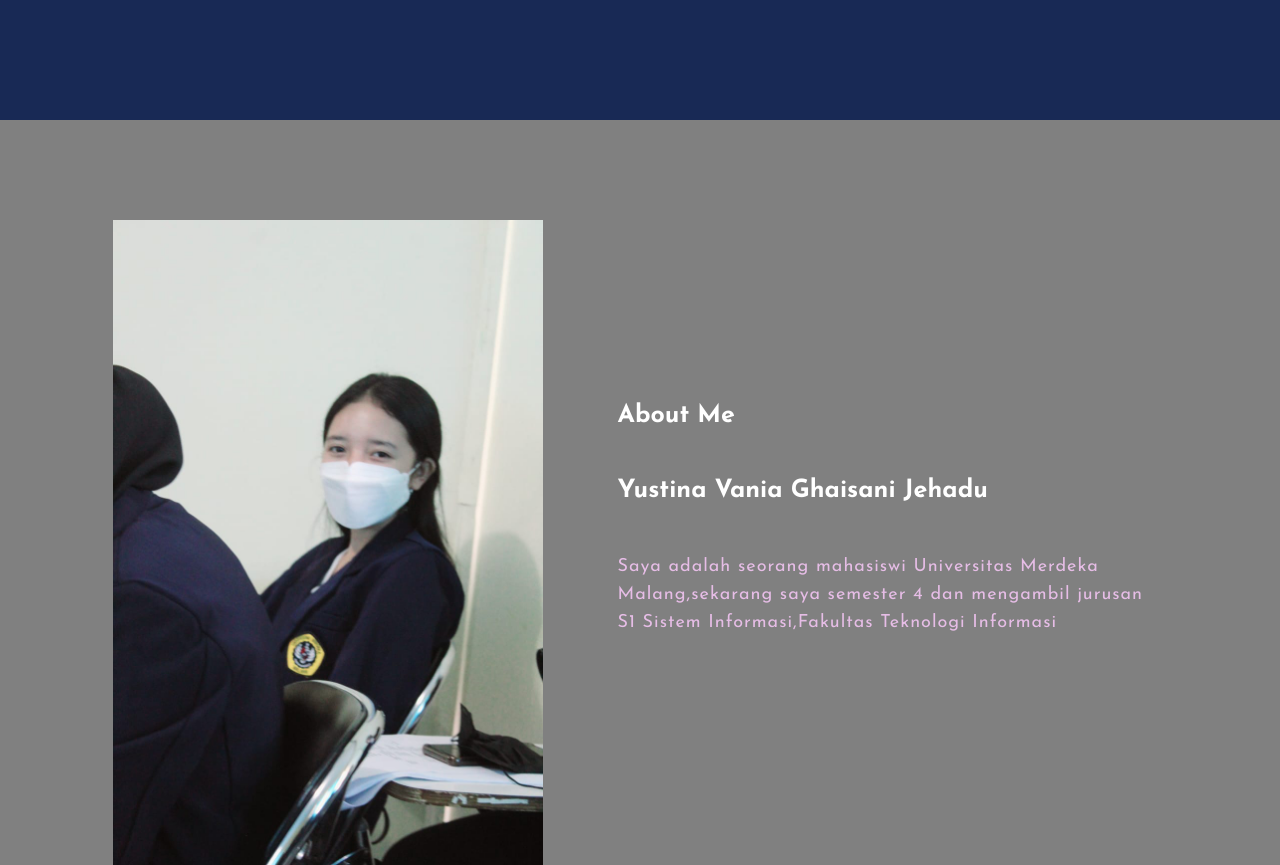
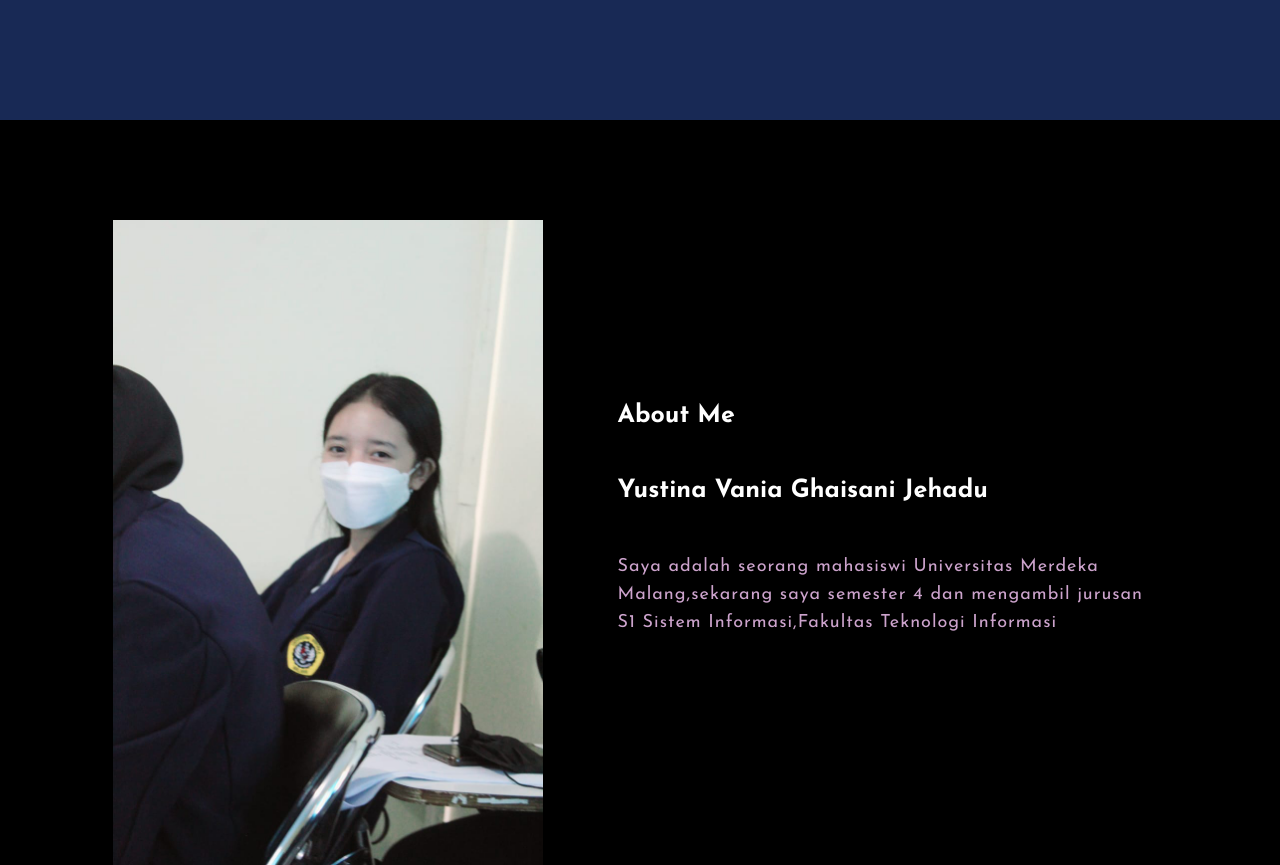
Before and after one commit to YustinaVaniaGhaisaniJehadu/Vania.github.io, a plain HTML site: page index.html in a window 1280 px wide. Shown: the part 680-1545 px from the top of the page. Drawn offline with Linux system fonts and the light colour scheme.

Commit message:
Update style.css

```diff
--- a/css/style.css
+++ b/css/style.css
@@ -109,8 +109,8 @@ h4{
 .about{
 	width: 100%;
 	padding: 100px 0px;
-	background:grey;
-	background-color:;
+	background:black;
+	background-color:black;
 }
 .about img{
 	height: auto;
```
